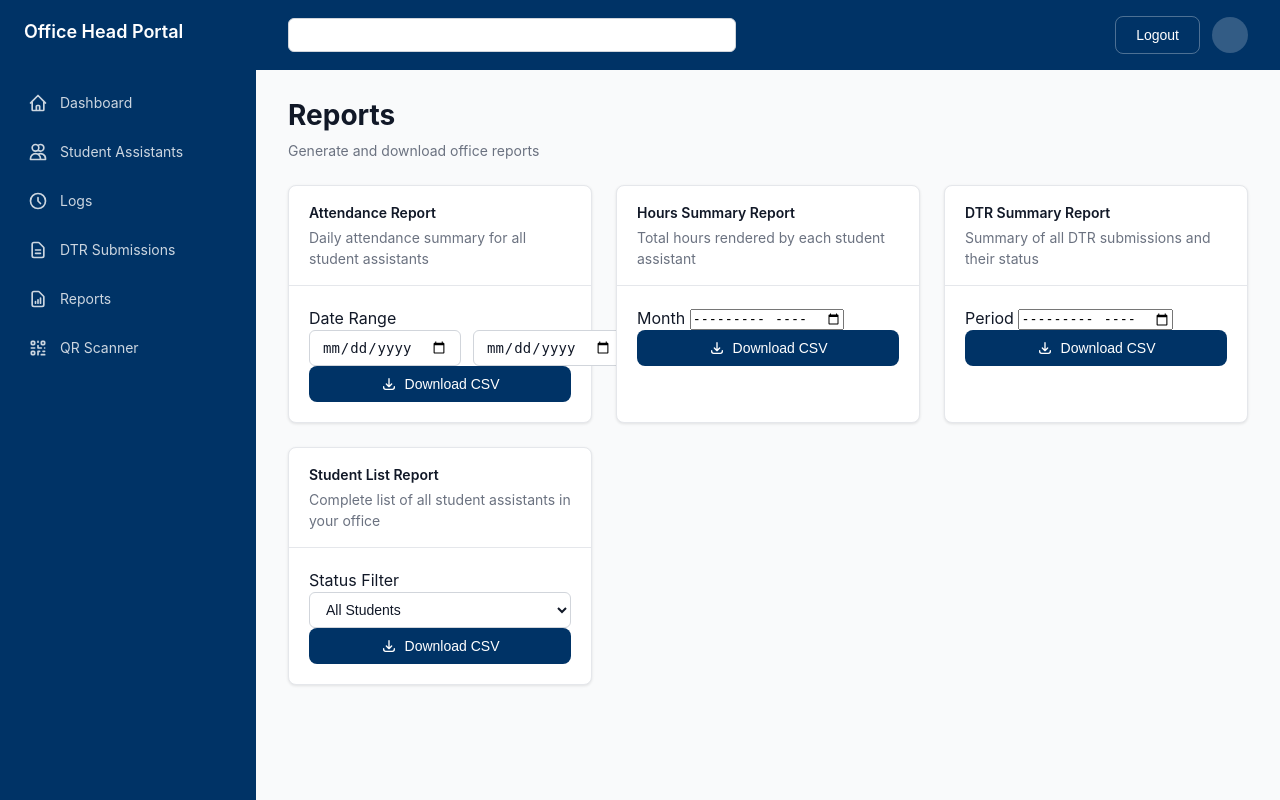
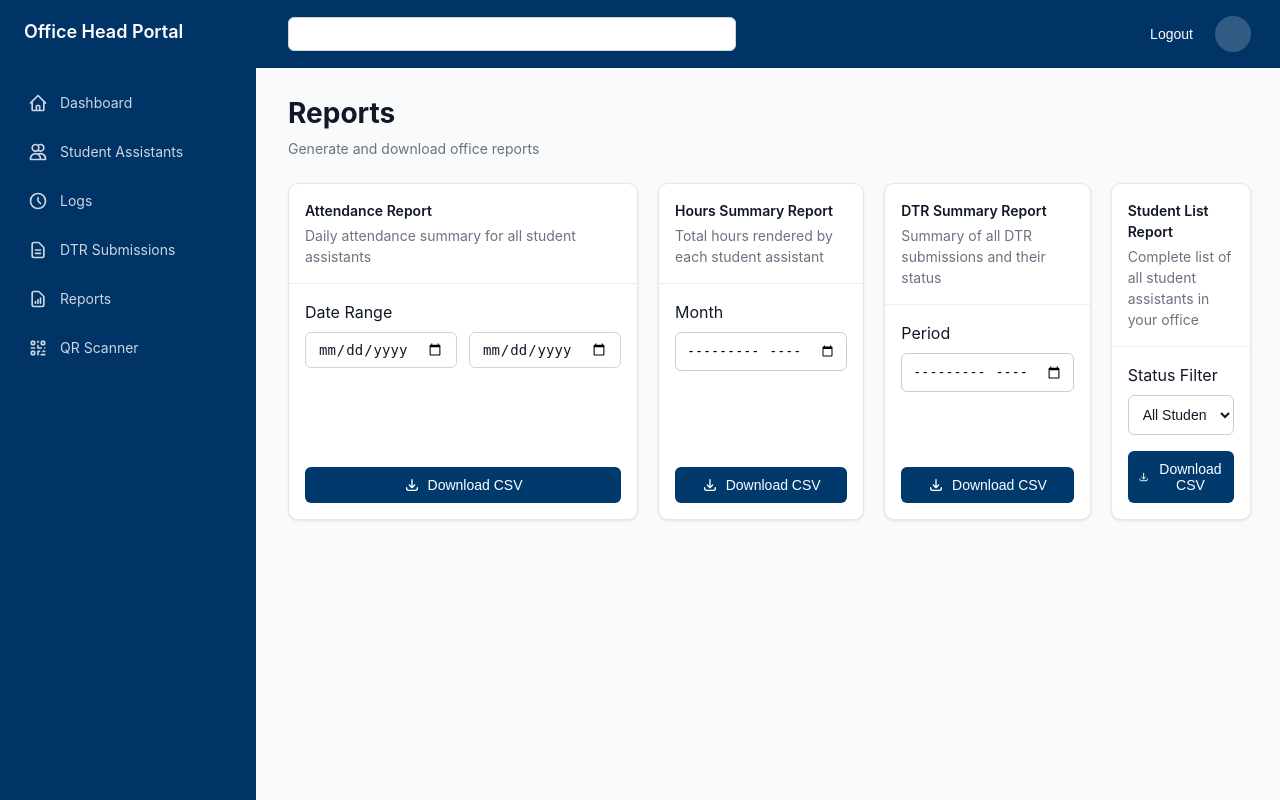
Before and after one commit to gmaravillaa/Seiki, a Django app: template templates/office_head/reports.html in a window 1280 px wide. Run offline with Django 5.2, Linux system fonts and the light colour scheme; the template is opened without the code that fills it, so the values that code supplies are empty.

Commit message:
Refactor grid and card styles in base.css
Updated grid layout and card styles for improved design.

```diff
--- a/static/css/office_head/base.css
+++ b/static/css/office_head/base.css
@@ -432,10 +432,101 @@ textarea:focus {
 }
 
 /* ── Grid Layouts ── */
+/* ================= GRID LAYOUT ================= */
 .grid-2 {
   display: grid;
-  grid-template-columns: repeat(auto-fit, minmax(300px, 1fr));
-  gap: 24px;
+  grid-template-columns: repeat(4, 1fr);
+  gap: 20px;
+  align-items: stretch;
+}
+
+/* ================= CARD ================= */
+.card {
+  display: flex;
+  flex-direction: column;
+  height: 100%;
+  background: #fff;
+  border-radius: 10px;
+  border: 1px solid #e5e7eb;
+}
+
+/* HEADER */
+.card-header {
+  padding: 16px;
+  border-bottom: 1px solid #eee;
+}
+
+/* CONTENT */
+.card-content {
+  display: flex;
+  flex-direction: column;
+  flex: 1;
+  padding: 16px;
+}
+
+/* ================= FORM ================= */
+.card-content form {
+  display: flex;
+  flex-direction: column;
+  flex: 1;
+  gap: 16px;
+}
+
+/* INPUT GROUP */
+.input-group {
+  display: flex;
+  flex-direction: column;
+  gap: 8px;
+}
+
+/* DATE RANGE ROW */
+.row {
+  display: flex;
+  gap: 10px;
+}
+
+.row input {
+  flex: 1;
+  min-width: 0;
+}
+
+/* INPUTS */
+input,
+select {
+  padding: 10px;
+  border: 1px solid #ccc;
+  border-radius: 6px;
+  width: 100%;
+  box-sizing: border-box;
+}
+
+/* ================= BUTTON ALIGNMENT FIX ================= */
+.btn {
+  margin-top: auto;
+  padding: 10px;
+  border: none;
+  border-radius: 6px;
+  background: #003A6C;
+  color: white;
+  cursor: pointer;
+
+  display: flex;
+  align-items: center;
+  justify-content: center;
+  gap: 8px;
+}
+
+/* ================= RESPONSIVE ================= */
+@media (max-width: 1200px) {
+  .grid-2 {
+    grid-template-columns: repeat(2, 1fr);
+  }
+}
+
+@media (max-width: 600px) {
+  .grid-2 {
+    grid-template-columns: 1fr;
+  }
 }
 
 /* ── Stats Grid (shared across pages) ── */
```
